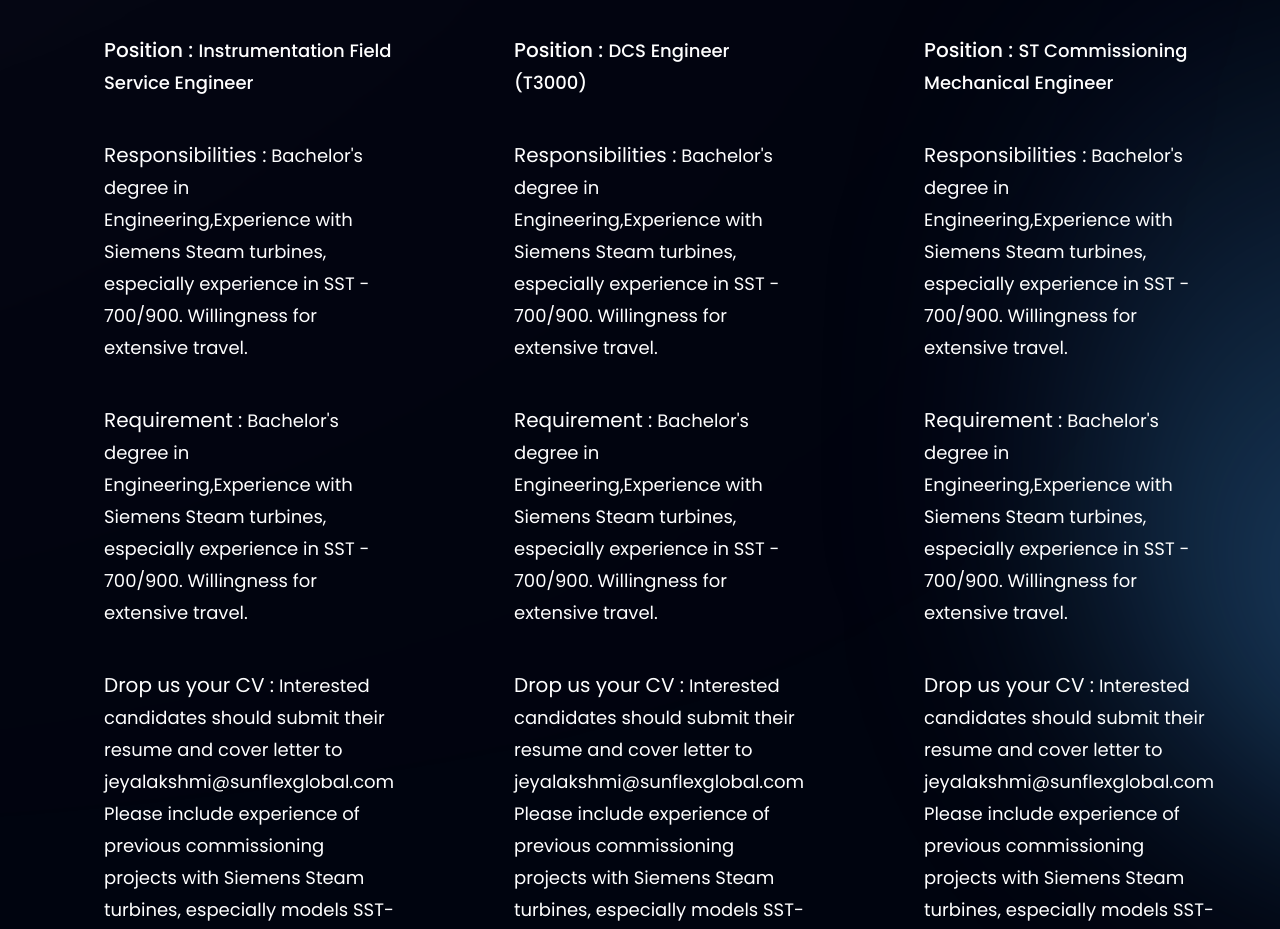
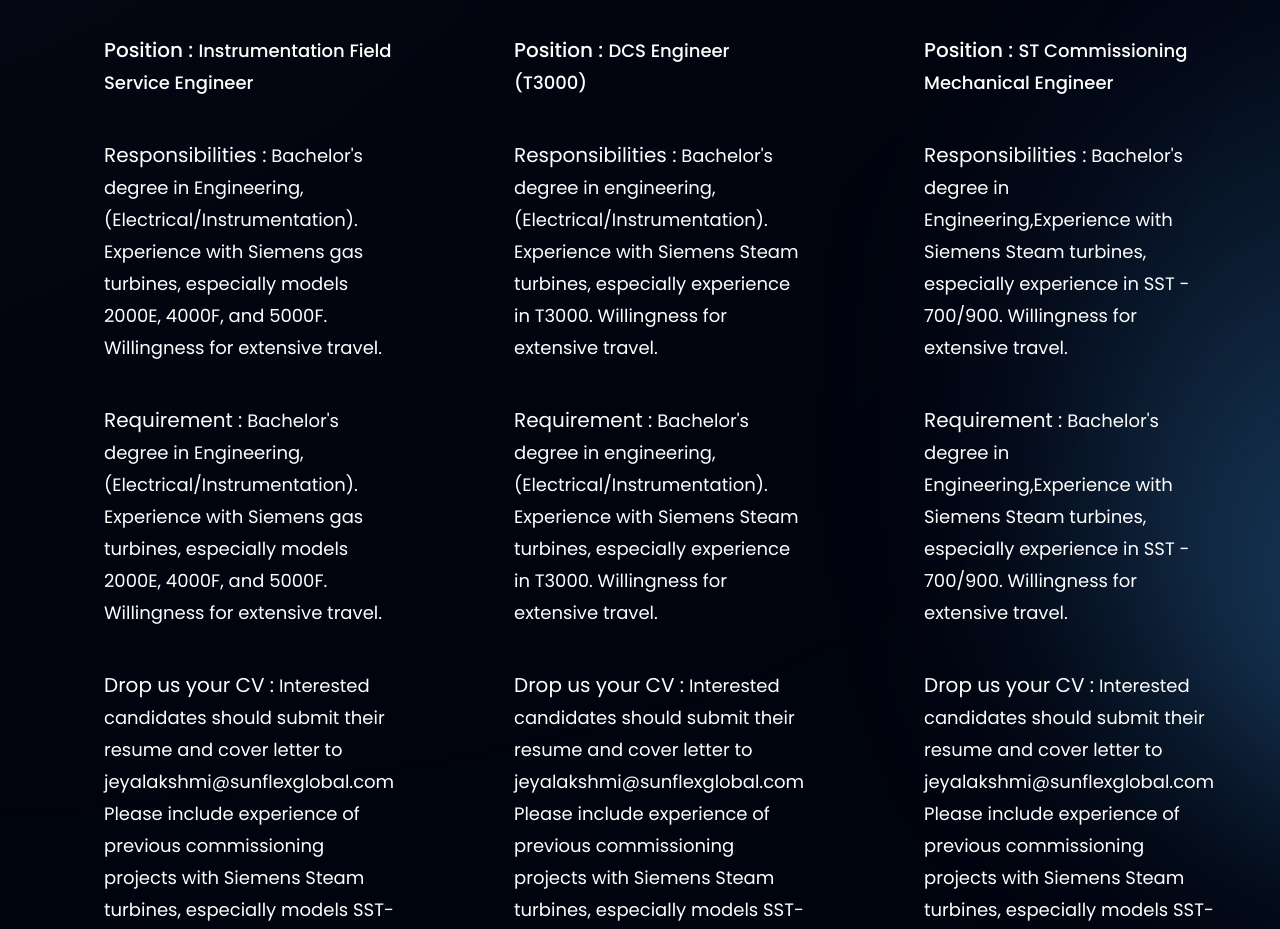
Before and after one commit to Vikram016/sunflex, a React (Vite) app: page / in a window 1280 px wide. Shown: the part 2840-3769 px from the top of the page. Built offline with nearby package versions, Linux system fonts and the light colour scheme.

Commit message:
contect change

```diff
--- a/src/components/CTA.jsx
+++ b/src/components/CTA.jsx
@@ -2,7 +2,8 @@
 import styles from '../style';
 import Button from './Button';
 
-
+// export default function App(){
+// }
 const CTA = () => {
   return (
     <section className={`${styles.flexCenter} ${styles.marginY}
--- a/src/constants/index.js
+++ b/src/constants/index.js
@@ -85,8 +85,8 @@
     company:"Siemens Energy",
     role:"Instrumentation Field Service Engineer",
     location:"Latin Americas",
-    Responsibilities:"Maintain, troubleshoot, and repair Siemens Steam turbines. Perform diagnostic tests and resolve technical issues. Adhere to all safety and operational procedures.",
-    content:"Bachelor's degree in Engineering,Experience with Siemens Steam turbines, especially experience in SST - 700/900. Willingness for extensive travel.",
+    Responsibilities:"Maintain, troubleshoot, and repair Siemens gas turbines. Perform diagnostic tests and resolve technical issues. Adhere to all safety and operational procedures.",
+    content:"Bachelor's degree in Engineering, (Electrical/Instrumentation). Experience with Siemens gas turbines, especially models 2000E, 4000F, and 5000F. Willingness for extensive travel.",
     mail:"Interested candidates should submit their resume and cover letter to jeyalakshmi@sunflexglobal.com Please include experience of previous commissioning projects with Siemens Steam turbines, especially models SST-700/900",
   },
   {
@@ -95,7 +95,7 @@
     role:"DCS Engineer (T3000)",
     location:"Latin Americas",
     Responsibilities:"Maintain, troubleshoot, and repair Siemens Steam turbines. Perform diagnostic tests and resolve technical issues. Adhere to all safety and operational procedures.",
-    content:"Bachelor's degree in Engineering,Experience with Siemens Steam turbines, especially experience in SST - 700/900. Willingness for extensive travel.",
+    content:"Bachelor's degree in engineering, (Electrical/Instrumentation). Experience with Siemens Steam turbines, especially experience in T3000. Willingness for extensive travel.",
     mail:"Interested candidates should submit their resume and cover letter to jeyalakshmi@sunflexglobal.com Please include experience of previous commissioning projects with Siemens Steam turbines, especially models SST-700/900",
   },
   {
```
